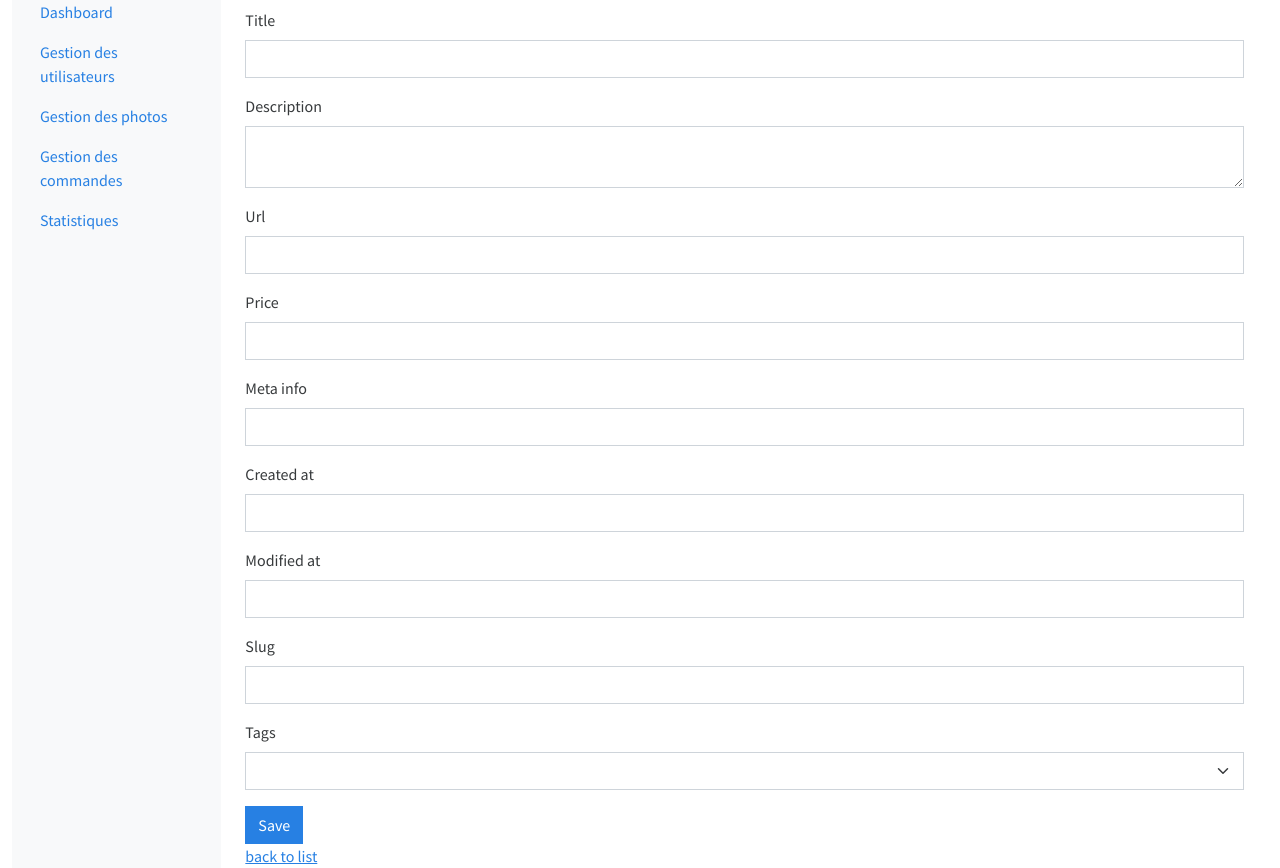
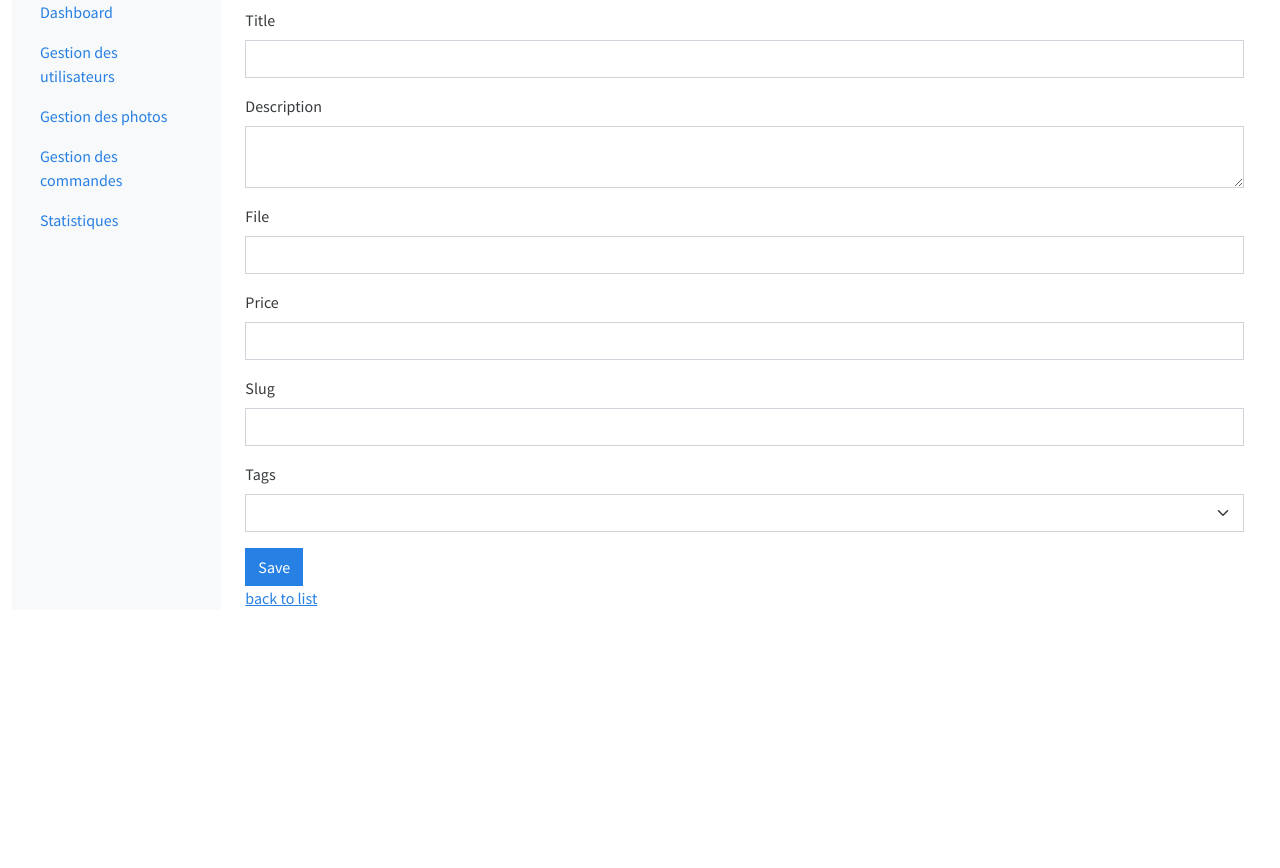
Before and after one commit to RudyStark/photosymfony, a Symfony app: template templates/admin/admin_photo/new.html.twig in a window 1280 px wide. Shown: the part 104-972 px from the top of the page. After the commit the page ends 710 px from the top, so only its background shows below. Run offline with Twig, Linux system fonts and the light colour scheme; the template is opened without the code that fills it, so the values that code supplies are empty; form fields are guessed from the names that the template uses; some libraries are stand-ins or nearby versions.

Commit message:
feat(upload): photo

```diff
--- a/config/services.yaml
+++ b/config/services.yaml
@@ -21,6 +21,9 @@ services:
             - '../src/Entity/'
             - '../src/Kernel.php'
 
+    App\Service\FileUploader:
+        arguments:
+            $targetDirectory: '%kernel.project_dir%/public/uploads'
 
     # add more service definitions when explicit configuration is needed
     # please note that last definitions always *replace* previous ones
--- a/templates/admin/admin_photo/_form.html.twig
+++ b/templates/admin/admin_photo/_form.html.twig
@@ -10,29 +10,14 @@
         {{ form_errors(form.description) }}
     </div>
     <div class="mb-3">
-        {{ form_label(form.url) }}
-        {{ form_widget(form.url, {'attr': {'class': 'form-control'}}) }}
-        {{ form_errors(form.url) }}
+        {{ form_label(form.file) }}
+        {{ form_widget(form.file, {'attr': {'class': 'form-control'}}) }}
+        {{ form_errors(form.file) }}
     </div>
     <div class="mb-3">
         {{ form_label(form.price) }}
         {{ form_widget(form.price, {'attr': {'class': 'form-control'}}) }}
         {{ form_errors(form.price) }}
-    </div>
-    <div class="mb-3">
-        {{ form_label(form.meta_info) }}
-        {{ form_widget(form.meta_info, {'attr': {'class': 'form-control'}}) }}
-        {{ form_errors(form.meta_info) }}
-    </div>
-    <div class="mb-3">
-        {{ form_label(form.createdAt) }}
-        {{ form_widget(form.createdAt, {'attr': {'class': 'form-control datetimepicker-input'}}) }}
-        {{ form_errors(form.createdAt) }}
-    </div>
-    <div class="mb-3">
-        {{ form_label(form.modifiedAt) }}
-        {{ form_widget(form.modifiedAt, {'attr': {'class': 'form-control datetimepicker-input'}}) }}
-        {{ form_errors(form.modifiedAt) }}
     </div>
     <div class="mb-3">
         {{ form_label(form.slug) }}
--- a/templates/admin/admin_photo/show.html.twig
+++ b/templates/admin/admin_photo/show.html.twig
@@ -12,7 +12,9 @@
             <h5 class="card-title">{{ photo.title }}</h5>
             <p class="card-text"><strong>Description:</strong> {{ photo.description }}</p>
             <!-- Display the photo -->
-            <p class="card-text"><strong>Photo:</strong><br><img src="{{ photo.url }}" alt="{{ photo.title }}" class="img-fluid"></p>
+            <p class="card-text"><strong>Photo:</strong><br>
+                <img src="{{ asset('uploads/' ~ photo.url) }}" alt="{{ photo.title }}" class="img-fluid w-50">
+            </p>
             <p class="card-text"><strong>Price:</strong> {{ photo.price }}</p>
             <p class="card-text"><strong>Meta Info:</strong> {{ photo.metaInfo ? photo.metaInfo|json_encode : 'N/A' }}</p>
             <p class="card-text"><strong>Created At:</strong> {{ photo.createdAt ? photo.createdAt|date('Y-m-d H:i:s') : 'N/A' }}</p>
```
Also changed, not shown: src/Controller/Admin/AdminPhotoController.php (+13 -0 lines), src/Entity/Photo.php (+21 -2 lines), src/Form/PhotoFormType.php (+8 -13 lines), src/Service/FileUploader.php (added, +35 -0 lines), public/uploads/043ae1a7c784991605dc2a811a3698f2.png (added), public/uploads/2f9081ad8a15ae2580f013926ac63e6c.png (added).
